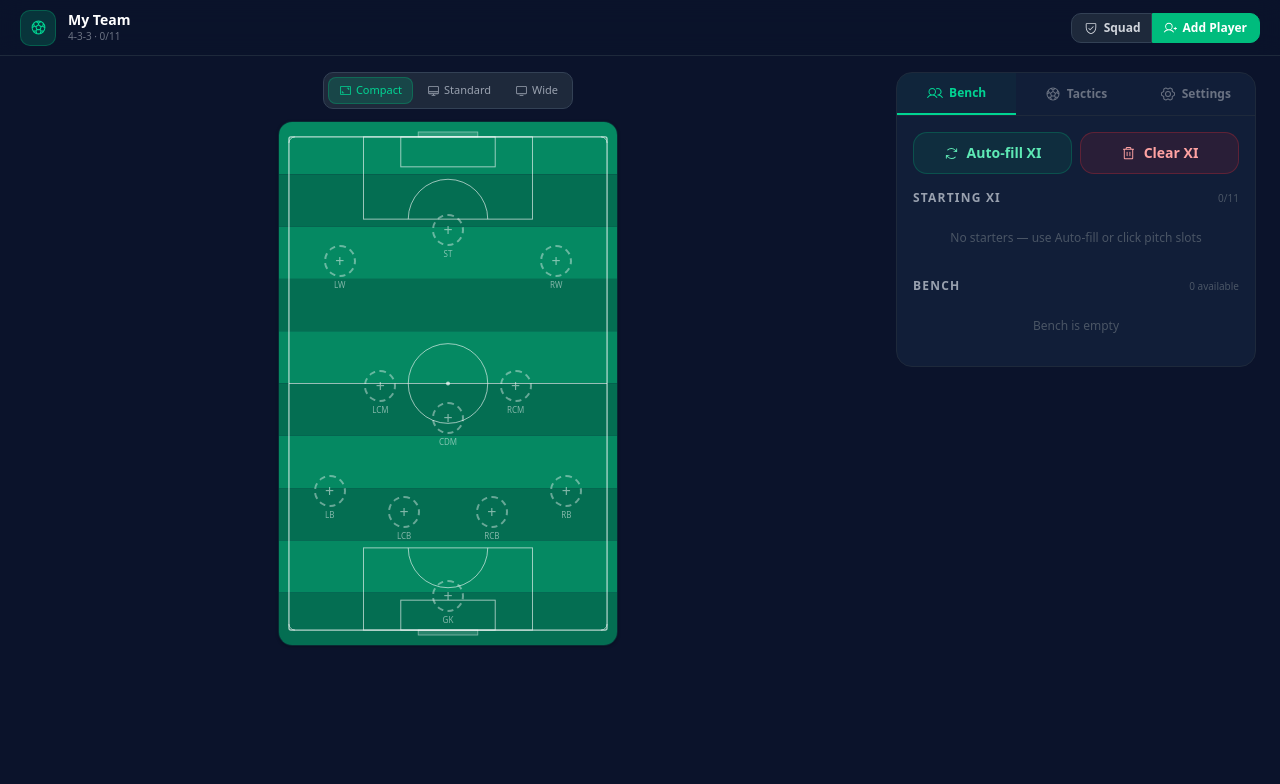
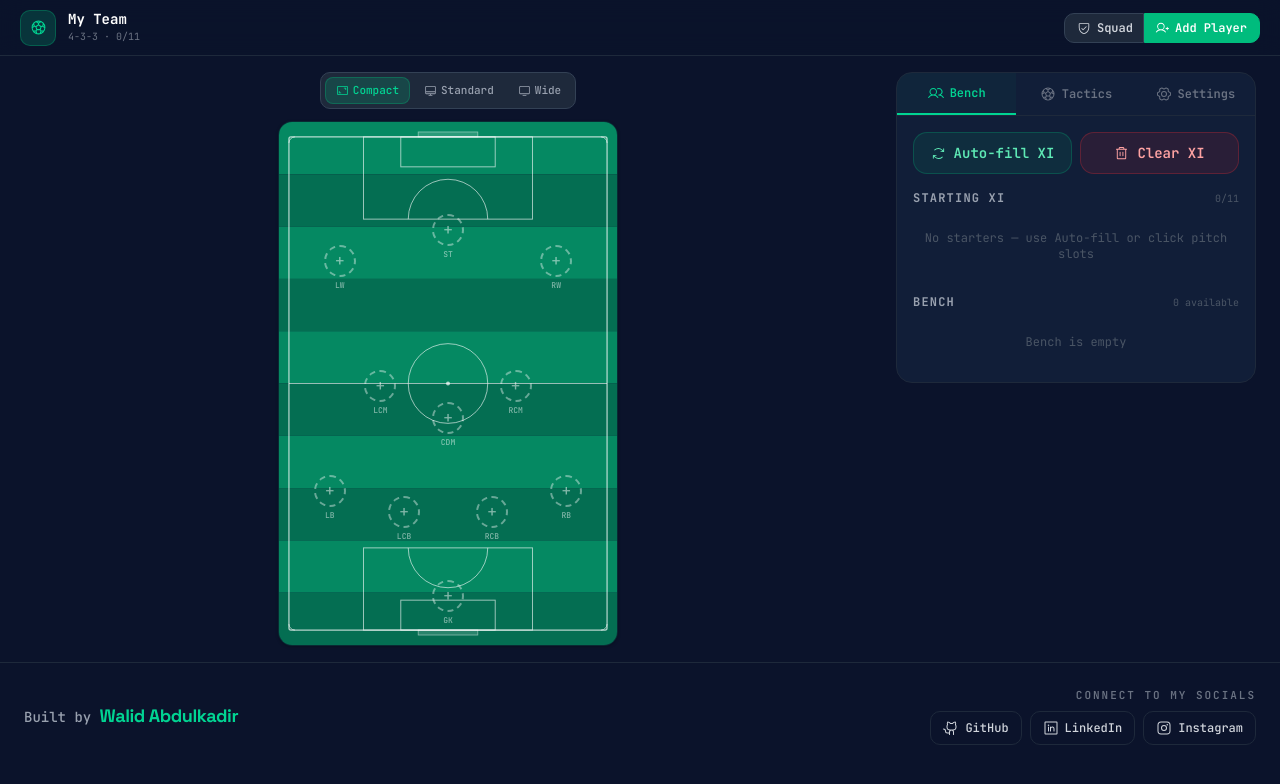
Before and after one commit to walidabdulkadir/squad-line-builder, a React (Vite) app: page / in a window 1280 px wide. Shown: the top 784 px of the page. Built offline with nearby package versions, Linux system fonts and the light colour scheme.

Commit message:
Enhance footer with social links, update font styles, and integrate Vercel Analytics

```diff
--- a/index.html
+++ b/index.html
@@ -4,6 +4,12 @@
     <meta charset="UTF-8" />
     <link rel="icon" type="image/svg+xml" href="/favicon.svg" />
     <link rel="apple-touch-icon" href="/favicon.svg" />
+    <link rel="preconnect" href="https://fonts.googleapis.com" />
+    <link rel="preconnect" href="https://fonts.gstatic.com" crossorigin />
+    <link
+      href="https://fonts.googleapis.com/css2?family=JetBrains+Mono:wght@400;500;600;700&family=Space+Grotesk:wght@500;600;700&display=swap"
+      rel="stylesheet"
+    />
     <meta name="viewport" content="width=device-width, initial-scale=1.0" />
     <meta name="description" content="Build and manage your squad lineup with an interactive tactics board." />
     <meta name="theme-color" content="#0B132B" />
--- a/package.json
+++ b/package.json
@@ -4,7 +4,7 @@
   "version": "0.0.0",
   "type": "module",
   "scripts": {
-    "dev": "PORT=3000 vite --host 0.0.0.0",
+    "dev": "vite --host 0.0.0.0 --port 3000",
     "build": "tsc -b && vite build",
     "typecheck": "tsc --noEmit",
     "lint": "eslint .",
--- a/src/App.tsx
+++ b/src/App.tsx
@@ -3,7 +3,7 @@ import { motion, AnimatePresence } from "framer-motion";
 import { Toaster, toast } from "sonner";
 import {
   SoccerBall, Users, GearSix, UserPlus, ShieldCheck,
-  FrameCorners, Desktop, Monitor,
+  FrameCorners, Desktop, Monitor, GithubLogo, LinkedinLogo, InstagramLogo,
 } from "@phosphor-icons/react";
 import { Player, TacticalSetup, Substitution, MatchResponsibilities } from "./types";
 import { FORMATIONS, INITIAL_SQUAD, DEFAULT_SETUP, STORAGE_KEY } from "./constants";
@@ -406,6 +406,56 @@ export default function App() {
           </div>
         </nav>
 
+        <footer className="border-t border-[#1E293B] bg-[#0B132B]">
+          <div className="max-w-7xl mx-auto px-3 sm:px-5 lg:px-6 py-6 pb-24 sm:pb-6 flex flex-col gap-5 sm:flex-row sm:items-center sm:justify-between">
+            <div>
+              <p className="text-sm font-medium text-gray-400">
+                Built by{" "}
+                <span className="font-display text-base font-bold tracking-tight text-emerald-400 sm:text-lg">
+                  Walid Abdulkadir
+                </span>
+              </p>
+            </div>
+            <div className="flex flex-col gap-2 sm:items-end">
+              <p className="text-[11px] font-semibold uppercase tracking-[0.18em] text-gray-500">
+                Connect to my socials
+              </p>
+              <div className="flex flex-wrap gap-2">
+                <a
+                  href="https://github.com/walidabdulkadir"
+                  target="_blank"
+                  rel="noreferrer"
+                  aria-label="GitHub profile (opens in a new tab)"
+                  className="inline-flex items-center gap-1.5 rounded-lg border border-[#1E293B] px-3 py-2 text-xs font-medium text-gray-300 transition-colors hover:border-emerald-500/40 hover:text-emerald-400 focus-visible:outline-none focus-visible:ring-2 focus-visible:ring-emerald-500"
+                >
+                  <GithubLogo size={16} aria-hidden="true" />
+                  GitHub
+                </a>
+                <a
+                  href="https://linkedin.com/in/walid-abdulkadir-70529a2a2"
+                  target="_blank"
+                  rel="noreferrer"
+                  aria-label="LinkedIn profile (opens in a new tab)"
+                  className="inline-flex items-center gap-1.5 rounded-lg border border-[#1E293B] px-3 py-2 text-xs font-medium text-gray-300 transition-colors hover:border-emerald-500/40 hover:text-emerald-400 focus-visible:outline-none focus-visible:ring-2 focus-visible:ring-emerald-500"
+                >
+                  <LinkedinLogo size={16} aria-hidden="true" />
+                  LinkedIn
+                </a>
+                <a
+                  href="https://www.instagram.com/walidjr_10?igsh=dHdoMnc2aTdyeXN2"
+                  target="_blank"
+                  rel="noreferrer"
+                  aria-label="Instagram profile (opens in a new tab)"
+                  className="inline-flex items-center gap-1.5 rounded-lg border border-[#1E293B] px-3 py-2 text-xs font-medium text-gray-300 transition-colors hover:border-emerald-500/40 hover:text-emerald-400 focus-visible:outline-none focus-visible:ring-2 focus-visible:ring-emerald-500"
+                >
+                  <InstagramLogo size={16} aria-hidden="true" />
+                  Instagram
+                </a>
+              </div>
+            </div>
+          </div>
+        </footer>
+
         {/* ══════════ MODALS ══════════ */}
         <AnimatePresence>
           {showSquadManager && (
--- a/src/index.css
+++ b/src/index.css
@@ -36,8 +36,7 @@
   --sidebar-border: oklch(0.922 0 0);
   --sidebar-ring: oklch(0.708 0 0);
   --font-sans:
-    ui-sans-serif, system-ui, -apple-system, BlinkMacSystemFont, "Segoe UI",
-    Roboto, "Helvetica Neue", Arial, "Noto Sans", sans-serif,
+    "JetBrains Mono", ui-monospace, SFMono-Regular, Menlo, Monaco, Consolas, monospace,
     "Apple Color Emoji", "Segoe UI Emoji", "Segoe UI Symbol", "Noto Color Emoji";
   --font-serif: ui-serif, Georgia, Cambria, "Times New Roman", Times, serif;
   --font-mono:
@@ -100,8 +99,7 @@
   --sidebar-border: oklch(0.275 0 0);
   --sidebar-ring: oklch(0.439 0 0);
   --font-sans:
-    ui-sans-serif, system-ui, -apple-system, BlinkMacSystemFont, "Segoe UI",
-    Roboto, "Helvetica Neue", Arial, "Noto Sans", sans-serif,
+    "JetBrains Mono", ui-monospace, SFMono-Regular, Menlo, Monaco, Consolas, monospace,
     "Apple Color Emoji", "Segoe UI Emoji", "Segoe UI Symbol", "Noto Color Emoji";
   --font-serif: ui-serif, Georgia, Cambria, "Times New Roman", Times, serif;
   --font-mono:
@@ -187,6 +185,10 @@
   body {
     @apply bg-background text-foreground;
     letter-spacing: var(--tracking-normal);
+  }
+
+  .font-display {
+    font-family: "Space Grotesk", ui-sans-serif, system-ui, sans-serif;
   }
 }
 
--- a/vite.config.ts
+++ b/vite.config.ts
@@ -12,6 +12,7 @@ dns.setDefaultResultOrder("verbatim");
 
 // https://vite.dev/config/
 export default defineConfig({
+  root: __dirname,
   plugins: [
     clearLogPlugin(),
     react(),
```
Also changed, not shown: 1 other file (tests, documents, lock files or other folders).
